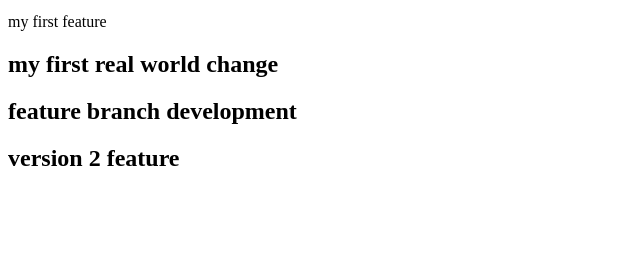
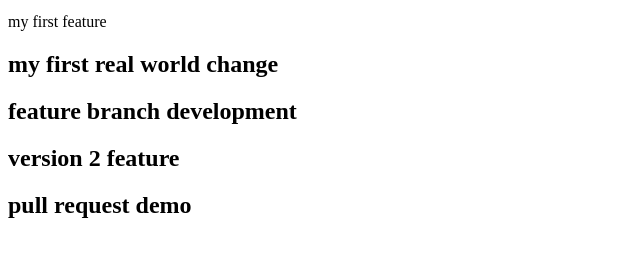
Before and after one commit to sivaachiver-arch/my-project, a plain HTML site: page index.html in a window 1280 px wide. Shown: the part 101-358 px from the top of the page, without its empty margins (0-640 px from the left). Drawn offline with Linux system fonts and the light colour scheme.

Commit message:
add pull request demo

```diff
--- a/index.html
+++ b/index.html
@@ -12,3 +12,4 @@
 <h2>my first real world change</h2>
 <h2>feature branch development</h2>
 <h2>version 2 feature</h2>
+<h2>pull request demo</h2>
```
